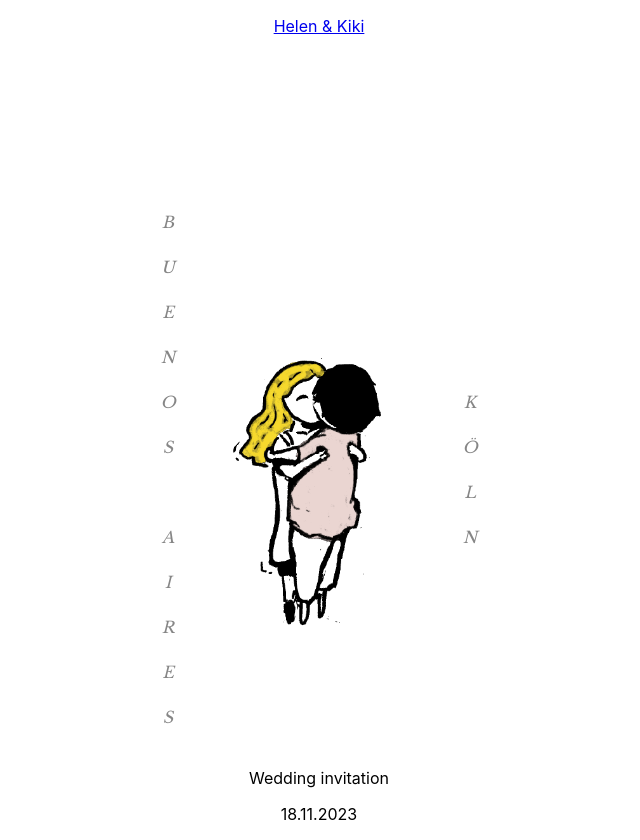
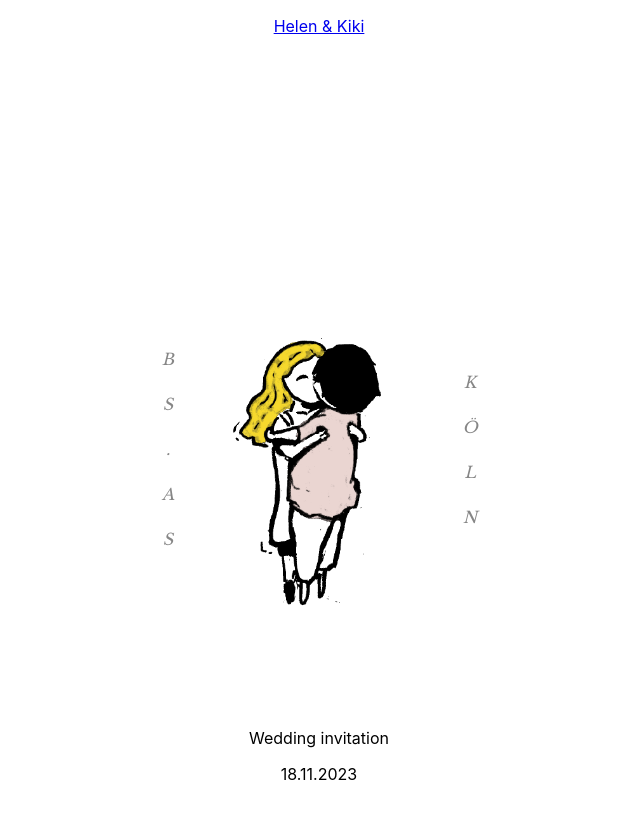
Before and after one commit to AAlejof/HeliKi, a React (Create React App) app in the folder client/: page /home in a window 1280 px wide. Shown: the whole page, without its empty margins (321-961 px from the left). After the commit the page ends 800 px from the top, so only its background shows below. Built offline with nearby package versions, Linux system fonts and the light colour scheme.

Commit message:
change text "Buenos Aires" to "Bs.As"

```diff
--- a/client/src/components/Home/Home.jsx
+++ b/client/src/components/Home/Home.jsx
@@ -5,7 +5,7 @@ const Home = () => {
     return(
         <>
         <div className={style.imgDiv}>
-            <p className={style.pImgDiv} >BUENOS AIRES</p>
+            <p className={style.pImgDiv} >BS.AS</p>
             <img className={style.imgHeliki} src={image} alt='heliki gif' />
             <p className={style.pImgDiv}>KÖLN</p>
         </div>
```
